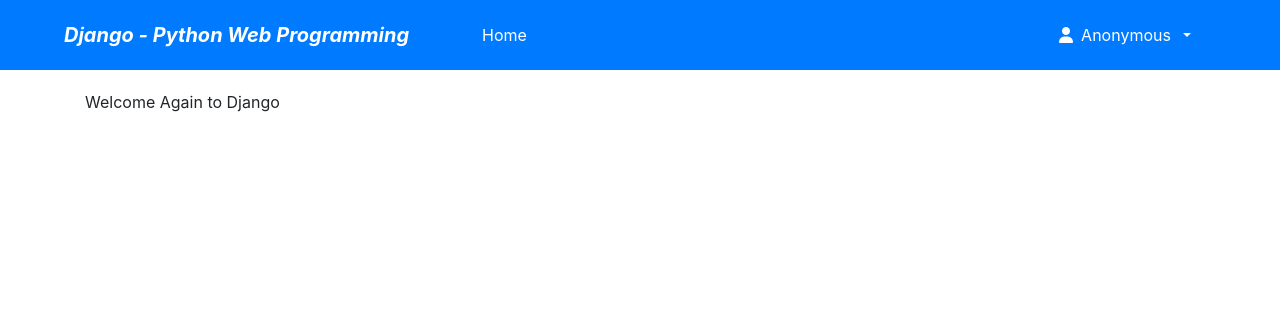
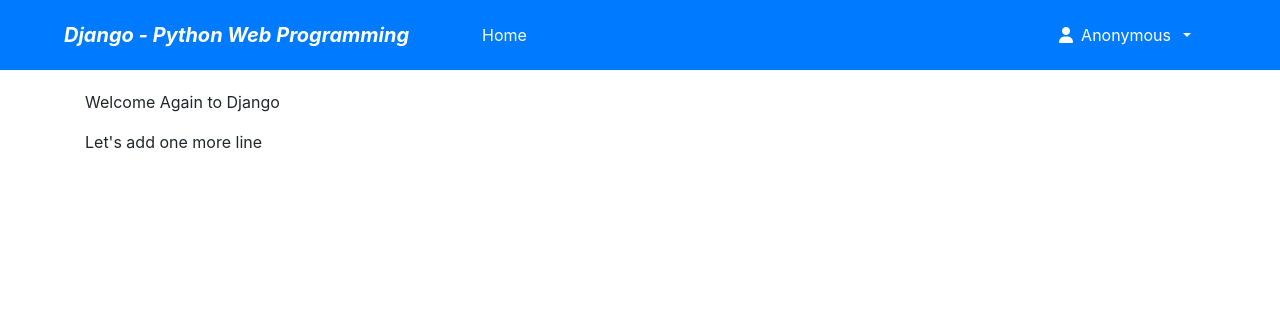
Before and after one commit to bernardonugroho/LoginProjectAdditional, a Django app: page / in a window 1280 px wide. Shown: the top 330 px of the page. Run offline with Django 3.2, Linux system fonts and the light colour scheme; some libraries are stand-ins or nearby versions.

Commit message:
change the message with additional <p>

```diff
--- a/templates/index.html
+++ b/templates/index.html
@@ -2,5 +2,6 @@
 {% block content %}
 
     <p> Welcome Again to Django</p>
+    <p> Let's add one more line</p>
 
 {% endblock %}
```
